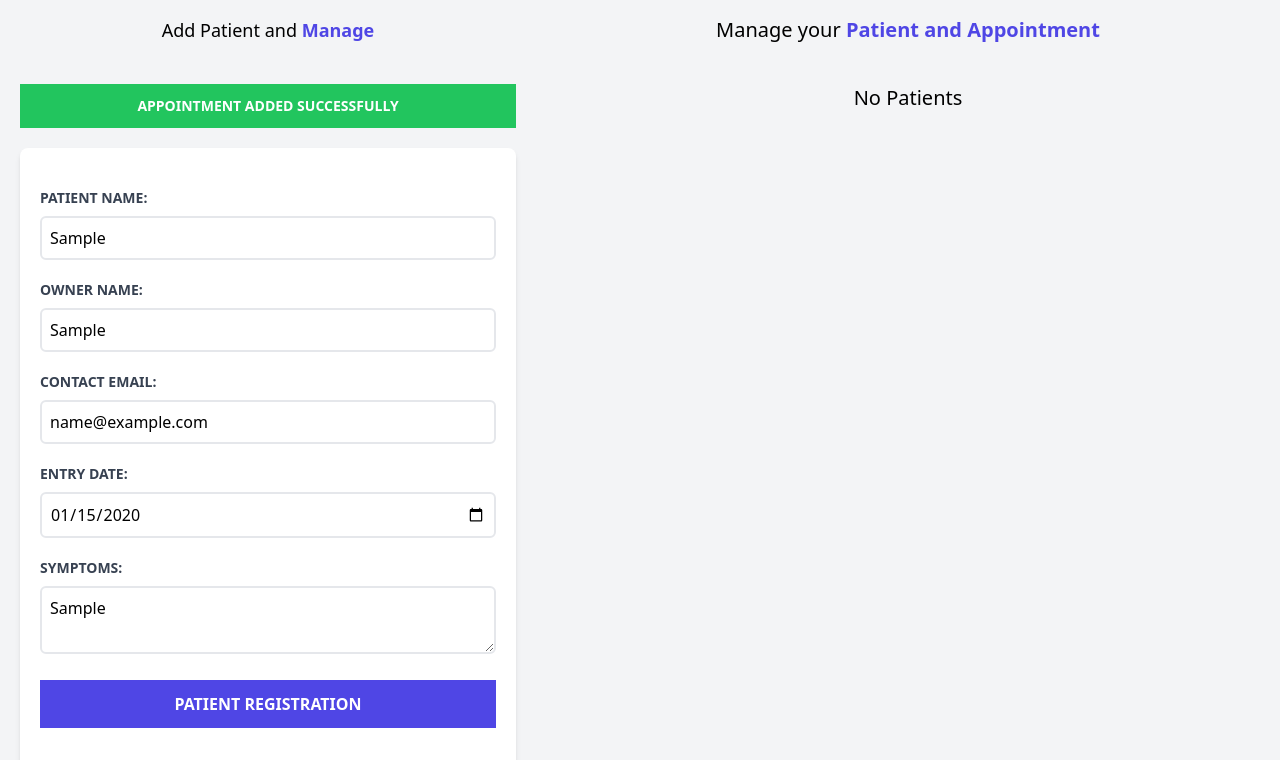
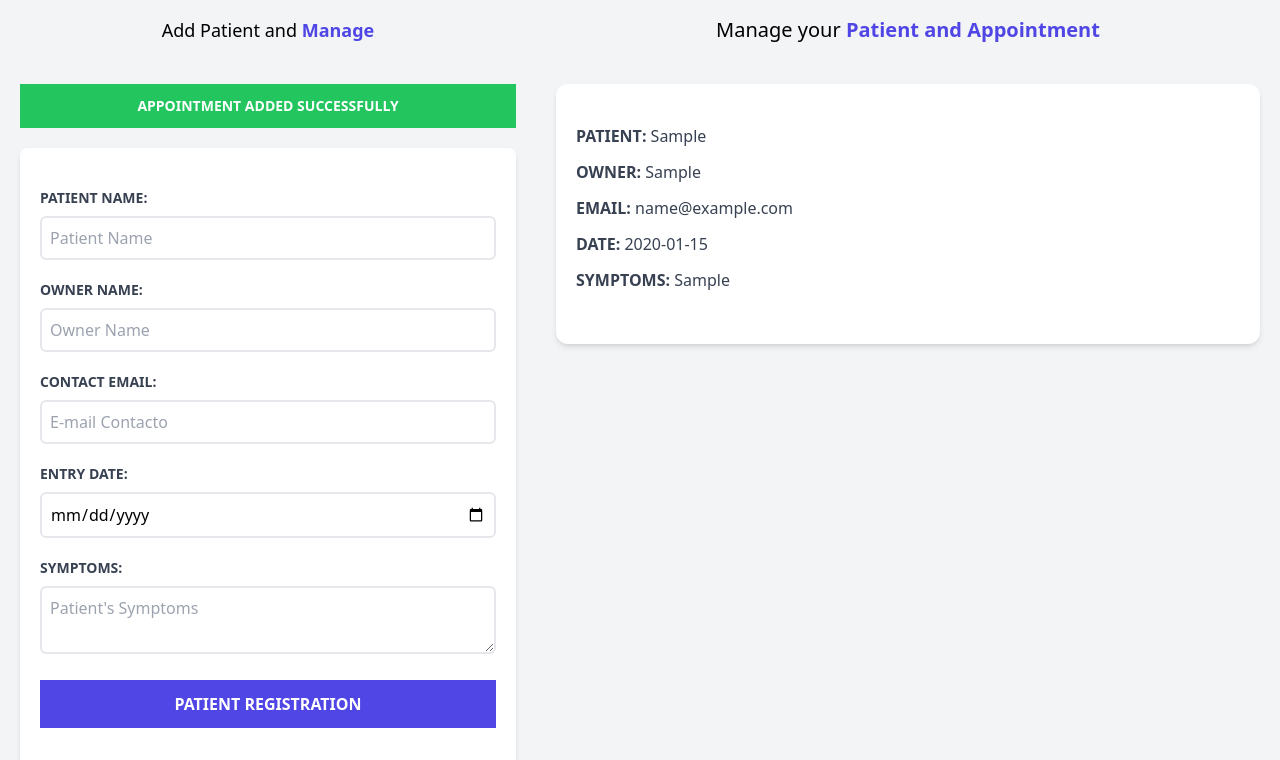
Before and after one commit to PatriciaVendrame/AdminCitaPacientes, a plain HTML site: page index.html in a window 1280 px wide. Both pictures are taken after typing "Sample", "Sample", "name@example.com", "2020-01-15", "Sample" into the empty fields and a click on the input "Patient Registration". Shown: the part 216-976 px from the top of the page. Drawn offline with Linux system fonts and the light colour scheme.

Commit message:
Show appointment on HTML

```diff
--- a/index.html
+++ b/index.html
@@ -102,7 +102,7 @@
                   Manage your
                   <span class="text-indigo-600 font-bold ">Patient and Appointment</span>
               </p>
-              <div id="citas">
+              <div id="appointment">
                   <p class="text-xl mt-5 mb-10 text-center">No Patients</p>
               </div>
           </div>
--- a/js/app.js
+++ b/js/app.js
@@ -1,10 +1,11 @@
 // Selectores
-const patientInput = document.querySelector('#patient');
-const ownerInput = document.querySelector('#owner');
-const emailInput = document.querySelector('#email');
-const dateInput = document.querySelector('#entryDate');
-const symptomsInput = document.querySelector('#symptoms');
-const form = document.querySelector('#form-appointment');
+const patientInput         = document.querySelector('#patient');
+const ownerInput           = document.querySelector('#owner');
+const emailInput           = document.querySelector('#email');
+const dateInput            = document.querySelector('#entryDate');
+const symptomsInput        = document.querySelector('#symptoms');
+const form                 = document.querySelector('#form-appointment');
+const appointmentContainer = document.querySelector('#appointment');
 
 // Appointment Object
 const appObj = {
@@ -66,13 +67,56 @@ class Notification {
 
 class AdminAppointment {
     constructor() {
-        this.appointment = [];
-        console.log(this.appointment);
+        this.appointments = [];
+        console.log(this.appointments);
     }
 
     addAppointment(appointment) {
-        this.appointment = [...this.appointment, appointment];
-        console.log(this.appointment);
+        this.appointments = [...this.appointments, appointment];
+        this.showAppointment();
+    }
+
+    showAppointment() {
+        // clear html previous
+        while(appointmentContainer.firstChild){
+            appointmentContainer.removeChild(appointmentContainer.firstChild);
+        }
+
+        // Generating appointments
+        this.appointments.forEach( appointment => {
+            const divAppointment = document.createElement('DIV');
+            divAppointment.classList.add('mx-5', 'my-10', 'bg-white', 'shadow-md', 'px-5', 'py-10', 'rounded-xl');
+
+            const patient     = document.createElement('P');
+            patient.classList.add('font-normal', 'mb-3', 'text-gray-700', 'normal-case');
+            patient.innerHTML = `<span class="font-bold uppercase">Patient: </span>${appointment.patient}`;
+
+            const owner     = document.createElement('P');
+            owner.classList.add('font-normal', 'mb-3', 'text-gray-700', 'normal-case');
+            owner.innerHTML = `<span class="font-bold uppercase">Owner: </span>${appointment.owner}`;
+
+            const email     = document.createElement('P');
+            email.classList.add('font-normal', 'mb-3', 'text-gray-700', 'normal-case');
+            email.innerHTML = `<span class="font-bold uppercase">Email: </span>${appointment.email}`;
+
+            const entryDate     = document.createElement('P');
+            entryDate.classList.add('font-normal', 'mb-3', 'text-gray-700', 'normal-case');
+            entryDate.innerHTML = `<span class="font-bold uppercase">Date: </span>${appointment.entryDate}`;
+
+            const symptoms     = document.createElement('P');
+            symptoms.classList.add('font-normal', 'mb-3', 'text-gray-700', 'normal-case');
+            symptoms.innerHTML = `<span class="font-bold uppercase">Symptoms: </span>${appointment.symptoms}`;
+
+            // Add data appointment
+            divAppointment.appendChild(patient);
+            divAppointment.appendChild(owner);
+            divAppointment.appendChild(email);
+            divAppointment.appendChild(entryDate);
+            divAppointment.appendChild(symptoms);
+
+            // Add appointment on HTML container
+            appointmentContainer.appendChild(divAppointment);
+        })
     }
 }
 
@@ -103,4 +147,19 @@ function submitAppointment(e){
     }
 
     appointment.addAppointment(appObj);
+
+    //Reset form
+    form.reset();
+    // Reset obj
+    resetAppObj();
 }
+
+function resetAppObj() {
+    Object.assign(appObj, {
+        patient: '',
+        owner: '',
+        email: '',
+        entryDate: '',
+        symptoms: ''
+    });
+}
```
